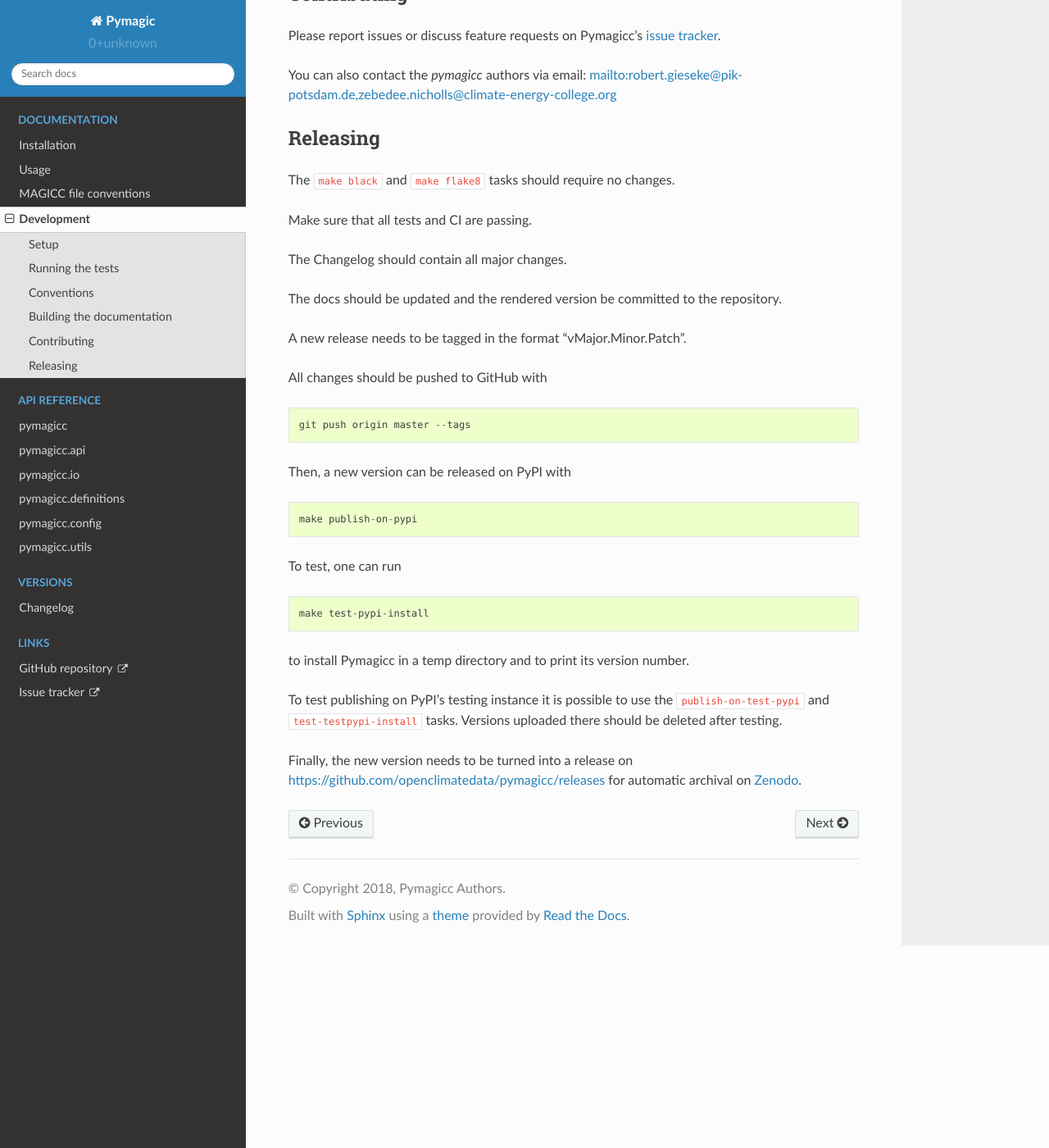
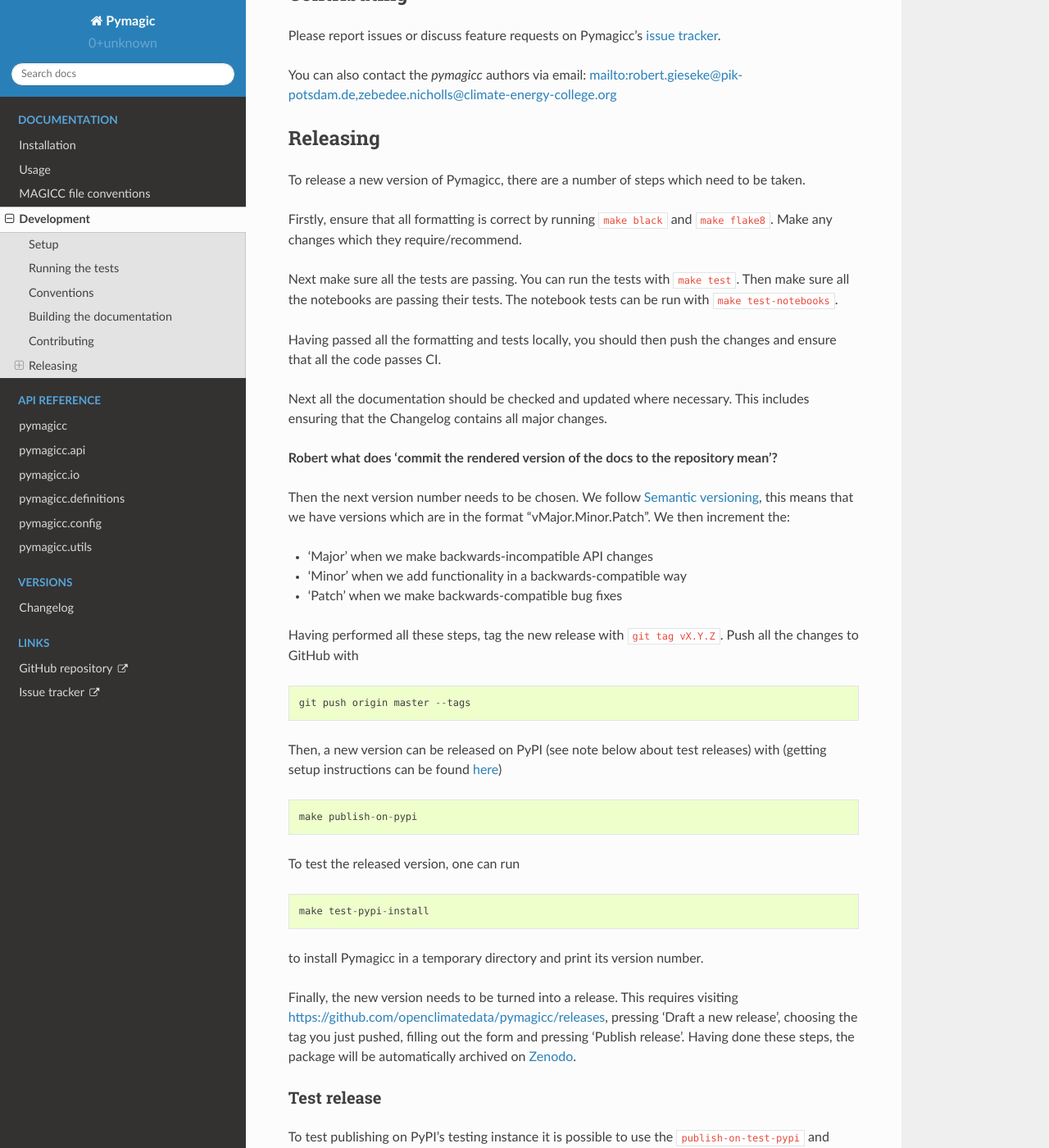
Before and after one commit to openscm/pymagicc, a Sphinx documentation site: the page built from docs/development.rst, in a window 1280 px wide and 1400 px high, scrolled down 1331 px. Shown: the whole window at 82% size. Built offline with Sphinx 7.4.7 and the Read the Docs theme 2.0.0, drawn with Linux system fonts in a browser that asks for light colours.

```diff
--- a/docs/development.rst
+++ b/docs/development.rst
@@ -12,41 +12,65 @@
 Releasing
 *********
 
-The ``make black`` and ``make flake8`` tasks should require no changes.
+To release a new version of Pymagicc, there are a number of steps which need to be
+taken.
 
-Make sure that all tests and CI are passing.
+Firstly, ensure that all formatting is correct by running ``make black`` and ``make
+flake8``. Make any changes which they require/recommend.
 
-The Changelog should contain all major changes.
+Next make sure all the tests are passing. You can run the tests with ``make test``.
+Then make sure all the notebooks are passing their tests. The notebook tests can be
+run with ``make test-notebooks``.
 
-The docs should be updated and the rendered version be committed to the
-repository.
+Having passed all the formatting and tests locally, you should then push the changes
+and ensure that all the code passes CI.
 
-A new release needs to be tagged in the format “vMajor.Minor.Patch”.
+Next all the documentation should be checked and updated where necessary. This
+includes ensuring that the Changelog contains all major changes.
 
-All changes should be pushed to GitHub with
+**Robert what does 'commit the rendered version of the docs to the repository mean'?**
+
+Then the next version number needs to be chosen. We follow
+`Semantic versioning <https://semver.org/>`_, this means that we have versions which
+are in the format "vMajor.Minor.Patch". We then increment the:
+
+- 'Major' when we make backwards-incompatible API changes
+- 'Minor' when we add functionality in a backwards-compatible way
+- 'Patch' when we make backwards-compatible bug fixes
+
+Having performed all these steps, tag the new release with ``git tag vX.Y.Z``. Push
+all the changes to GitHub with
 
 ::
 
     git push origin master --tags
 
-Then, a new version can be released on PyPI with
+Then, a new version can be released on PyPI (see note below about test releases) with
+(getting setup instructions can be found `here <https://blog.jetbrains.com/
+pycharm/2017/05/how-to-publish-your-package-on-pypi/>`_)
 
 ::
 
     make publish-on-pypi
 
-To test, one can run
+To test the released version, one can run
 
 ::
 
     make test-pypi-install
 
-to install Pymagicc in a temp directory and to print its version number.
+to install Pymagicc in a temporary directory and print its version number.
+
+Finally, the new version needs to be turned into a release. This requires visiting
+https://github.com/openclimatedata/pymagicc/releases, pressing 'Draft a new release',
+choosing the tag you just pushed, filling out the form and pressing 'Publish release'.
+Having done these steps, the package will be automatically archived on
+`Zenodo <https://doi.org/10.5281/zenodo.1111815>`__.
+
+
+Test release
+~~~~~~~~~~~~
 
 To test publishing on PyPI’s testing instance it is possible to use the
 ``publish-on-test-pypi`` and ``test-testpypi-install`` tasks. Versions
 uploaded there should be deleted after testing.
-
-Finally, the new version needs to be turned into a release on
-https://github.com/openclimatedata/pymagicc/releases for automatic
-archival on `Zenodo <https://doi.org/10.5281/zenodo.1111815>`__.
```
